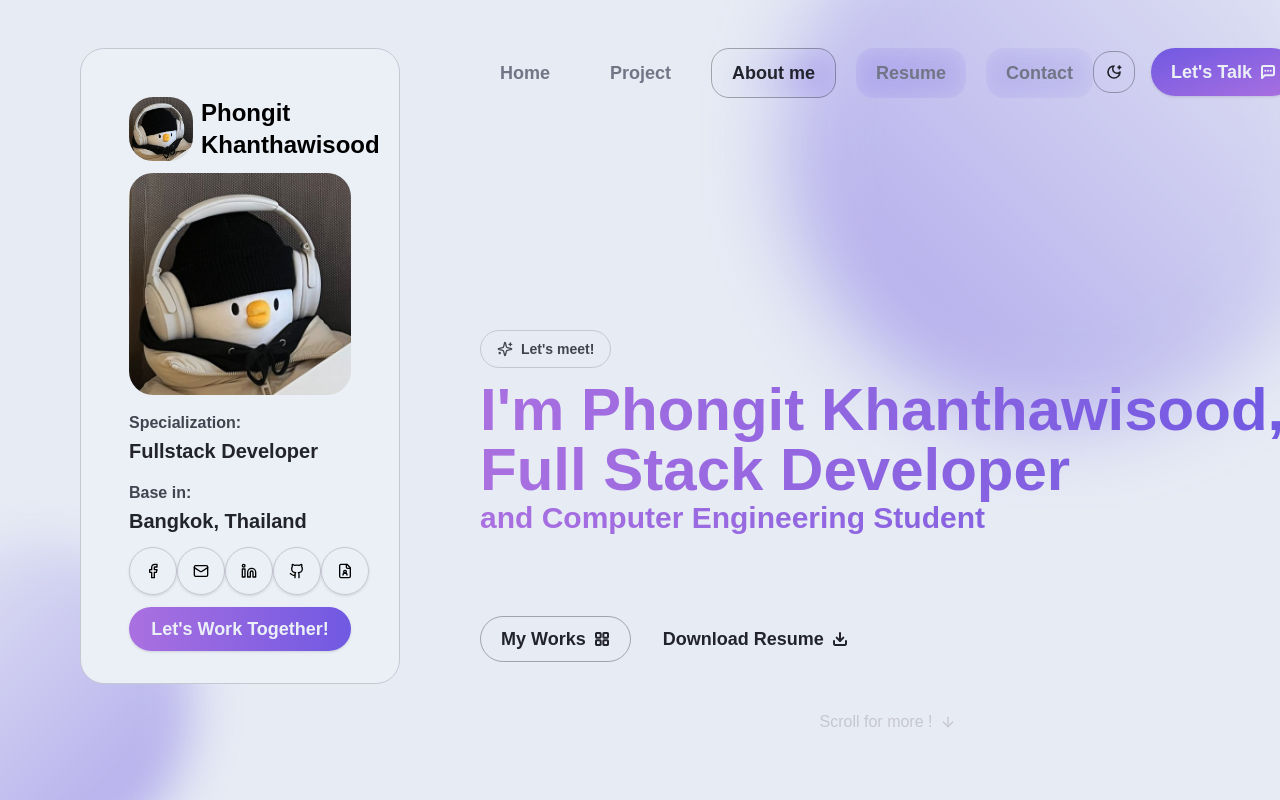
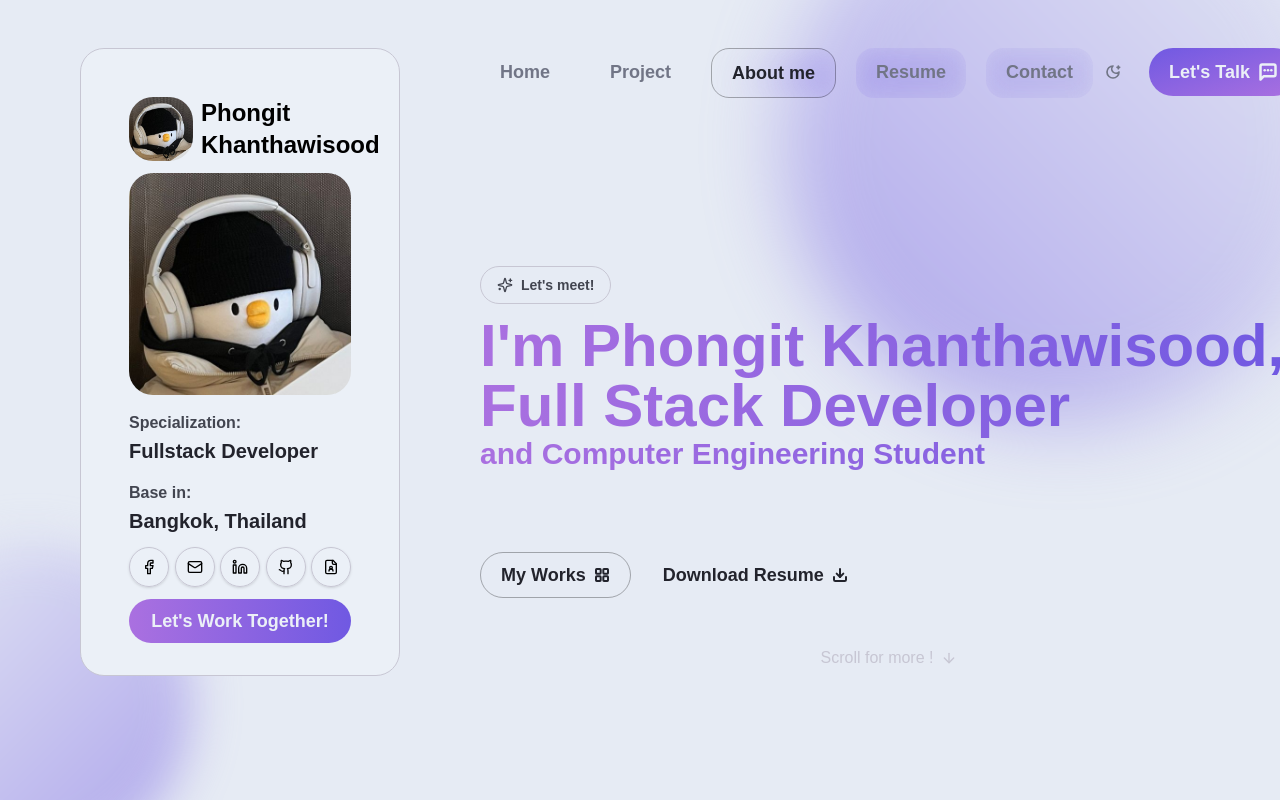
Before and after one commit to phongit-kha/design-to-code, a Next.js app: page / in a window 1280 px wide. Shown: the top 800 px of the page. Built offline with nearby package versions, Linux system fonts and the light colour scheme.

Commit message:
feat: add link button

```diff
--- a/src/app/layout.tsx
+++ b/src/app/layout.tsx
@@ -25,7 +25,7 @@ export default function RootLayout({
   children: React.ReactNode;
 }>) {
   return (
-    <html lang="en">
+    <html lang="en" className="scroll-smooth">
       <body
         className={`${geistSans.variable} ${geistMono.variable} animate-fadeIn bg-base antialiased transition-all delay-300`}
       >
--- a/src/app/page.tsx
+++ b/src/app/page.tsx
@@ -34,20 +34,21 @@ export default function Home() {
     else if (contactInView) setActiveSection("contact");
     else if (homeInview) setActiveSection("home");
     else if (resumeInView) setActiveSection("resume");
+    else setActiveSection("");
   }, [aboutInView, projectsInView, contactInView, homeInview, resumeInView]);
 
   return (
-    <div className="flex flex-col items-center p-4 lg:px-20 lg:pt-6">
+    <div id="home" className="flex flex-col items-center p-4 lg:px-20 lg:pt-6">
       <div className="flex w-full flex-col items-center gap-20 lg:flex-row lg:items-start 2xl:justify-center">
         <Profile />
         <div className="w-full pb-20">
           <Navbar activeSection={activeSection} />
           <section>
             <HomeSection ref={homeRef} />
-            <ProjectSection ref={projectsRef} className="mt-48" />
-            <AboutMe ref={aboutRef} className="mt-48" />
-            <ResumeSection ref={resumeRef} className="mt-48" />
-            <ContactSection ref={contactRef} className="mt-48" />
+            <ProjectSection ref={projectsRef} className="mt-12" />
+            <AboutMe ref={aboutRef} className="mt-12" />
+            <ResumeSection ref={resumeRef} className="mt-12" />
+            <ContactSection ref={contactRef} className="mt-12" />
           </section>
         </div>
       </div>
--- a/src/components/AboutMeSection.tsx
+++ b/src/components/AboutMeSection.tsx
@@ -14,7 +14,7 @@ export function AboutMe({
   ref: any;
 }): React.JSX.Element {
   return (
-    <div ref={ref} className={cn("mt-16 w-full", className)}>
+    <div id="about" ref={ref} className={cn("w-full pt-24", className)}>
       <FadeInAnimation>
         <p className="flex w-fit items-center gap-2 rounded-sm border border-t-opp-medium bg-base px-4 py-2 text-sm font-bold text-t-medium">
           <Sparkles className="size-4 stroke-2" /> About Me
--- a/src/components/ContactSection.tsx
+++ b/src/components/ContactSection.tsx
@@ -19,7 +19,7 @@ export function ContactSection({
   ref: any;
 }): React.JSX.Element {
   return (
-    <div ref={ref} className={cn("mt-16 w-full", className)}>
+    <div id="contact" ref={ref} className={cn("w-full pt-24", className)}>
       <FadeInAnimation>
         <p className="flex w-fit items-center gap-2 rounded-sm border border-t-opp-medium bg-base px-4 py-2 text-sm font-bold text-t-medium">
           <Sparkles className="size-4 stroke-2" /> Contact
--- a/src/components/HomeSection.tsx
+++ b/src/components/HomeSection.tsx
@@ -11,7 +11,7 @@ export function HomeSection({
   ref: any;
 }): React.JSX.Element {
   return (
-    <div ref={ref} className={cn("mt-16 w-full lg:mt-64", className)}>
+    <div ref={ref} className={cn("mt-16 w-full lg:mt-48", className)}>
       <p className="flex w-fit items-center gap-2 rounded-sm border border-t-opp-medium bg-base px-4 py-2 text-sm font-bold text-t-medium">
         <Sparkles className="size-4 stroke-2" /> Let's meet!
       </p>
@@ -23,13 +23,13 @@ export function HomeSection({
       </h1>
       <div className="mt-10 flex flex-col lg:mt-20 lg:flex-row lg:gap-3">
         <Link
-          href="project"
+          href="#project"
           className="flex w-full items-center justify-center gap-2 rounded-md bg-gradient-to-r from-accent to-secondary px-5 py-2 text-lg font-bold text-t-opp-bright transition-transform duration-300 hover:scale-105 focus-visible:scale-105 lg:w-fit lg:border lg:border-stroke-controls-neutral lg:bg-none lg:text-t-bright"
         >
           My Works <LayoutGrid className="size-4 stroke-[3px]" />
         </Link>
         <Link
-          href="project"
+          href="#project"
           className="mt-3 flex w-full items-center justify-center gap-2 rounded-md border border-stroke-controls-neutral px-5 py-2 text-lg font-bold text-t-bright transition-transform duration-300 hover:scale-105 focus-visible:scale-105 lg:mt-0 lg:w-fit lg:border-none"
         >
           Download Resume <Download className="size-4 stroke-[3px]" />
--- a/src/components/Navbar.tsx
+++ b/src/components/Navbar.tsx
@@ -15,11 +15,12 @@ import { Button } from "./ui/button";
 import { useTheme } from "next-themes";
 import { useState } from "react";
 import { cn } from "@/lib/utils";
+import Link from "next/link";
 
 const IconStyle = (onFocus: boolean) =>
   onFocus
-    ? "bg-base-opp text-t-opp-bright lg:bg-transparent lg:text-t-bright border-[1px] border-stroke-controls-neutral "
-    : "text-t-disabled lg:dark:text-t-bright";
+    ? "bg-base-opp text-t-opp-bright lg:bg-transparent lg:text-t-bright lg:border-[1px] border-stroke-controls-neutral whitespace-nowrap "
+    : "text-t-disabled lg:dark:text-t-bright whitespace-nowrap";
 
 export function Navbar({
   className,
@@ -40,7 +41,8 @@ export function Navbar({
       <div className="flex h-fit items-center rounded-full bg-transparent shadow-lg backdrop-blur-md lg:w-full lg:justify-between lg:shadow-none lg:backdrop-blur-none xl:items-start">
         {/* Individual Nav Buttons */}
         <div className="flex xl:space-x-5">
-          <Button
+          <Link
+            href="#home"
             aria-label="Home"
             className={`size-auto rounded-[1.125rem] p-3 shadow-none transition-all duration-300 hover:text-t-bright focus-visible:scale-105 focus-visible:text-t-bright lg:px-5 lg:py-2.5 lg:backdrop-blur-3xl ${IconStyle(activeSection === "home")}`}
           >
@@ -48,9 +50,10 @@ export function Navbar({
             <span hidden className="text-lg font-semibold xl:block">
               Home
             </span>
-          </Button>
+          </Link>
 
-          <Button
+          <Link
+            href="#project"
             aria-label="Project"
             className={`peer size-auto rounded-[1.125rem] p-3 shadow-none transition-all duration-300 hover:text-t-bright focus-visible:scale-105 lg:px-5 lg:py-2.5 lg:backdrop-blur-md ${IconStyle(activeSection === "projects")}`}
           >
@@ -58,9 +61,10 @@ export function Navbar({
             <span hidden className="text-lg font-semibold xl:block">
               Project
             </span>
-          </Button>
+          </Link>
 
-          <Button
+          <Link
+            href="#about"
             aria-label="About me"
             className={`peer size-auto rounded-[1.125rem] p-3 shadow-none transition-all duration-300 hover:text-t-bright focus-visible:scale-105 lg:px-5 lg:py-2.5 lg:backdrop-blur-md ${IconStyle(activeSection === "about")}`}
           >
@@ -68,9 +72,10 @@ export function Navbar({
             <span hidden className="text-lg font-semibold xl:block">
               About me
             </span>
-          </Button>
+          </Link>
 
-          <Button
+          <Link
+            href="#resume"
             aria-label="Resume"
             className={`size-auto rounded-[1.125rem] p-3 shadow-none transition-all duration-300 hover:text-t-bright focus-visible:scale-105 lg:px-5 lg:py-2.5 lg:backdrop-blur-md ${IconStyle(activeSection === "resume")}`}
           >
@@ -78,9 +83,10 @@ export function Navbar({
             <span hidden className="text-lg font-semibold xl:block">
               Resume
             </span>
-          </Button>
+          </Link>
 
-          <Button
+          <Link
+            href="#contact"
             aria-label="Contact Me"
             className={`size-auto rounded-[1.125rem] p-3 shadow-none transition-all duration-300 hover:text-t-bright focus-visible:scale-105 lg:px-5 lg:py-2.5 lg:backdrop-blur-md ${IconStyle(activeSection === "contact")}`}
           >
@@ -88,12 +94,12 @@ export function Navbar({
             <span hidden className="text-lg font-semibold xl:block">
               Contact
             </span>
-          </Button>
+          </Link>
         </div>
-        <div className="lg:flex lg:space-x-4">
+        <div className="flex items-center lg:space-x-4">
           <Button
             aria-label="Theme Toggle"
-            className={`size-auto self-center rounded-[1.125rem] p-3 shadow-none transition-all duration-300 hover:text-t-bright focus-visible:scale-110 ${IconStyle}`}
+            className={`size-auto self-center rounded-[1.125rem] p-3 shadow-none transition-all duration-300 hover:text-t-bright focus-visible:scale-110 ${IconStyle(false)}`}
             onClick={() => {
               themeColor == "light" ? setTheme("light") : setTheme("dark");
               themeColor == "light"
@@ -106,9 +112,10 @@ export function Navbar({
           </Button>
 
           {/* Highlighted Chat Icon */}
-          <Button
+          <Link
+            href="#contact"
             aria-label="Chat"
-            className="size-auto rounded-[1.125rem] bg-gradient-to-tl from-accent to-secondary p-2.5 transition-transform duration-300 hover:scale-105 focus-visible:scale-105 lg:rounded-md lg:px-5"
+            className="flex size-auto items-center gap-2 whitespace-nowrap rounded-[1.125rem] bg-gradient-to-tl from-accent to-secondary p-2.5 transition-transform duration-300 hover:scale-105 focus-visible:scale-105 lg:rounded-md lg:px-5"
           >
             <span
               hidden
@@ -117,7 +124,7 @@ export function Navbar({
               Let's Talk
             </span>
             <MessageSquareMore className="size-5 text-t-opp-bright lg:stroke-[3px]" />
-          </Button>
+          </Link>
         </div>
       </div>
     </nav>
--- a/src/components/Profile.tsx
+++ b/src/components/Profile.tsx
@@ -5,6 +5,7 @@ import { Button } from "./ui/button";
 import { cn } from "@/lib/utils";
 
 import { Facebook, FileUser, Github, Linkedin, Mail } from "lucide-react";
+import Link from "next/link";
 
 export function Profile({
   className = "",
@@ -14,7 +15,7 @@ export function Profile({
   return (
     <div
       className={cn(
-        "top-12 h-auto w-full min-w-80 max-w-96 space-y-3 rounded-3xl border-[0.5px] border-t-opp-medium bg-base-tint p-8 lg:sticky lg:px-12 lg:pb-8 lg:pt-12",
+        "top-12 flex h-auto w-full min-w-80 max-w-96 flex-col space-y-3 rounded-3xl border-[0.5px] border-t-opp-medium bg-base-tint p-8 lg:sticky lg:px-12 lg:pb-8 lg:pt-12",
         className,
       )}
     >
@@ -60,12 +61,13 @@ export function Profile({
         <IconButton icon="Github" tooltip="Github" label="Github Profile" />
         <IconButton icon="FileUser" tooltip="Resume" label="Resume file" />
       </div>
-      <Button
+      <Link
+        href="#contact"
         aria-label="go to contact phongit"
-        className="h-auto w-full rounded-md bg-gradient-to-r from-accent to-secondary py-2 text-lg font-bold text-base-tint transition-transform duration-300 hover:scale-105 focus:scale-110"
+        className="h-auto w-full rounded-md bg-gradient-to-r from-accent to-secondary py-2 text-center text-lg font-bold text-base-tint transition-transform duration-300 hover:scale-105 focus:scale-110"
       >
         Let's Work Together!
-      </Button>
+      </Link>
     </div>
   );
 }
@@ -79,8 +81,6 @@ const IconButton = ({
   tooltip: string;
   label: string;
 }): React.JSX.Element => {
-  const buttonStyle: string =
-    "border-t-opp-medium size-10 lg:size-12 border-[0.5px] transition-transform duration-300 hover:scale-110 focus:scale-110";
   const Icon = {
     Facebook: <Facebook />,
     FileUser: <FileUser />,
@@ -89,7 +89,10 @@ const IconButton = ({
     Mail: <Mail />,
   };
   return (
-    <Button className={buttonStyle} aria-label="facebook contact">
+    <Button
+      className="aspect-square h-auto w-1/6 min-w-10 max-w-12 border-[0.5px] border-t-opp-medium transition-transform duration-300 hover:scale-110 focus:scale-110"
+      aria-label="facebook contact"
+    >
       {Icon[icon]}
     </Button>
   );
--- a/src/components/ProjectSection.tsx
+++ b/src/components/ProjectSection.tsx
@@ -21,7 +21,7 @@ export function ProjectSection({
   ref: any;
 }): React.JSX.Element {
   return (
-    <div ref={ref} className={cn("mt-16 w-full", className)}>
+    <div id="project" ref={ref} className={cn("w-full pt-24", className)}>
       <FadeInAnimation>
         <p className="flex w-fit items-center gap-2 rounded-sm border border-t-opp-medium bg-base px-4 py-2 text-sm font-bold text-t-medium">
           <Sparkles className="size-4 stroke-2" /> Project
--- a/src/components/ResumeSection.tsx
+++ b/src/components/ResumeSection.tsx
@@ -11,7 +11,7 @@ export function ResumeSection({
   ref: any;
 }): React.JSX.Element {
   return (
-    <div ref={ref} className={cn("mt-16 w-full", className)}>
+    <div id="resume" ref={ref} className={cn("w-full pt-24", className)}>
       <FadeInAnimation>
         <p className="flex w-fit items-center gap-2 rounded-sm border border-t-opp-medium bg-base px-4 py-2 text-sm font-bold text-t-medium">
           <Sparkles className="size-4 stroke-2" /> Resume
```
